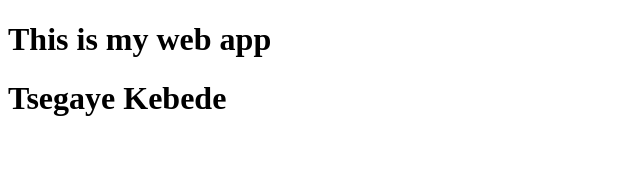
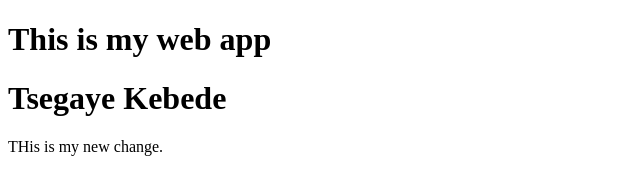
Before and after one commit to Tse1494/assignment, a plain HTML site: page index.html in a window 1280 px wide. Shown: the whole page, without its empty margins (0-640 px from the left). Drawn offline with Linux system fonts and the light colour scheme.

Commit message:
add new paragraph

```diff
--- a/index.html
+++ b/index.html
@@ -8,5 +8,6 @@
 <body>
     <h1>This is my web app</h1>
     <h1>Tsegaye Kebede</h1>
+    <p>THis is my new change.</p>
 </body>
 </html>
```
